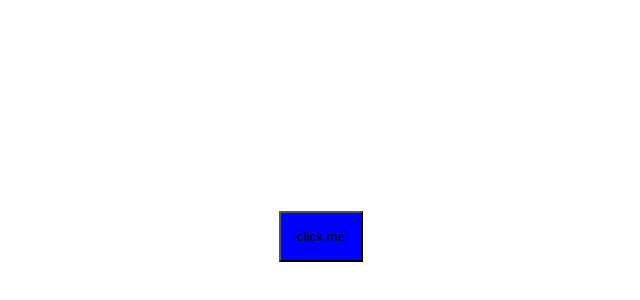
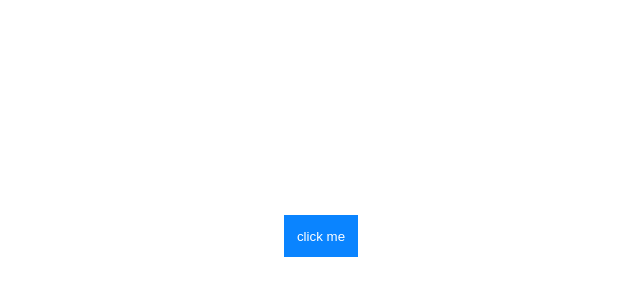
Before and after one commit to spyro709/mera7, a plain HTML site: page index.html in a window 1280 px wide. Shown: the part 164-464 px from the top of the page, without its empty margins (319-959 px from the left). Drawn offline with Linux system fonts and the light colour scheme.

Commit message:
some styling

```diff
--- a/style.css
+++ b/style.css
@@ -9,7 +9,10 @@ body{
     height: 100vh;
 }
 button{
-    padding: 1rem;
-    background: blue;
-
+    padding: 1em;
+    background: #0a84ff;
+    color: #fff;
+    border: none;
+    outline: none;
+    border: 1em;
 }
```
